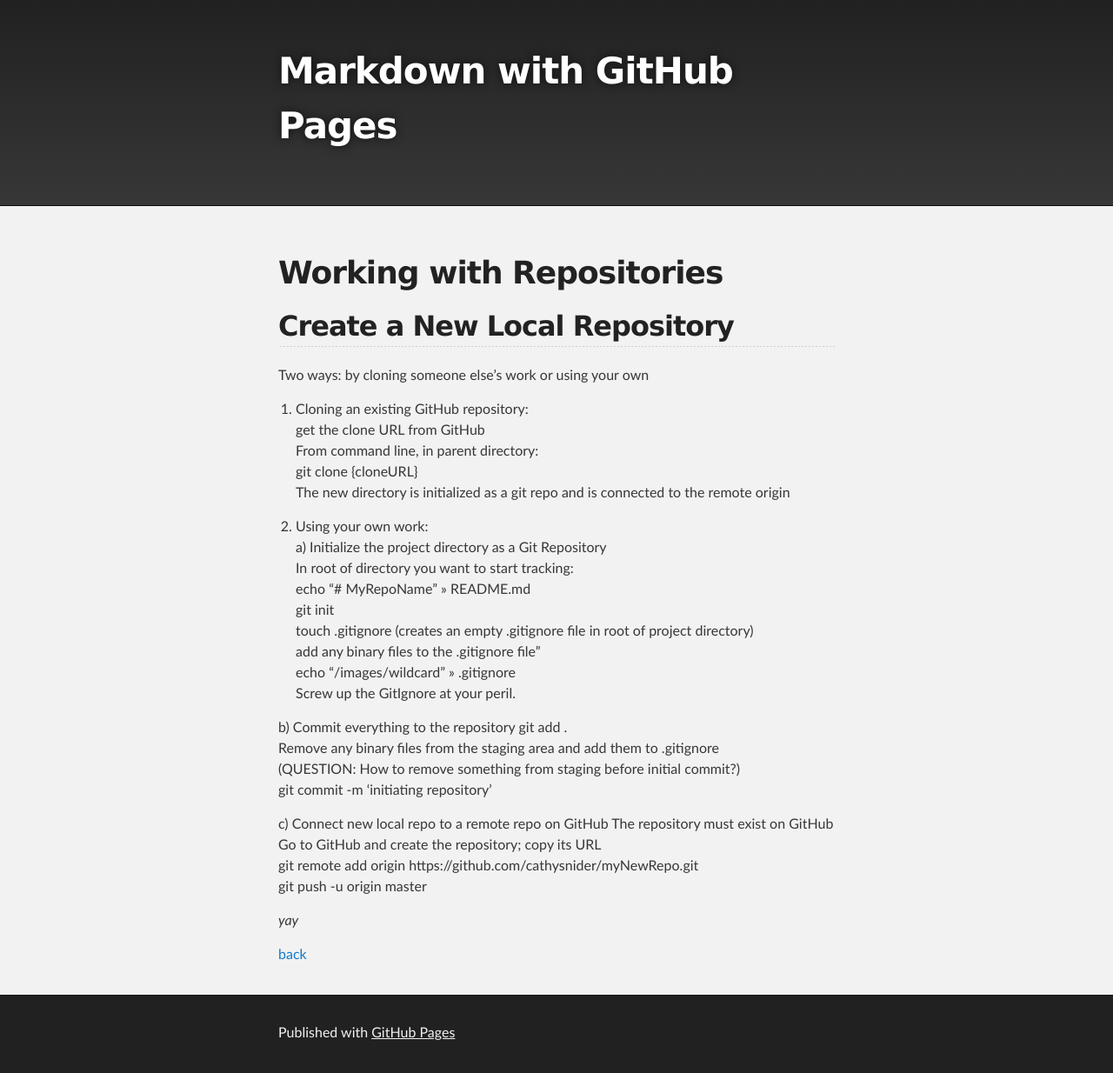
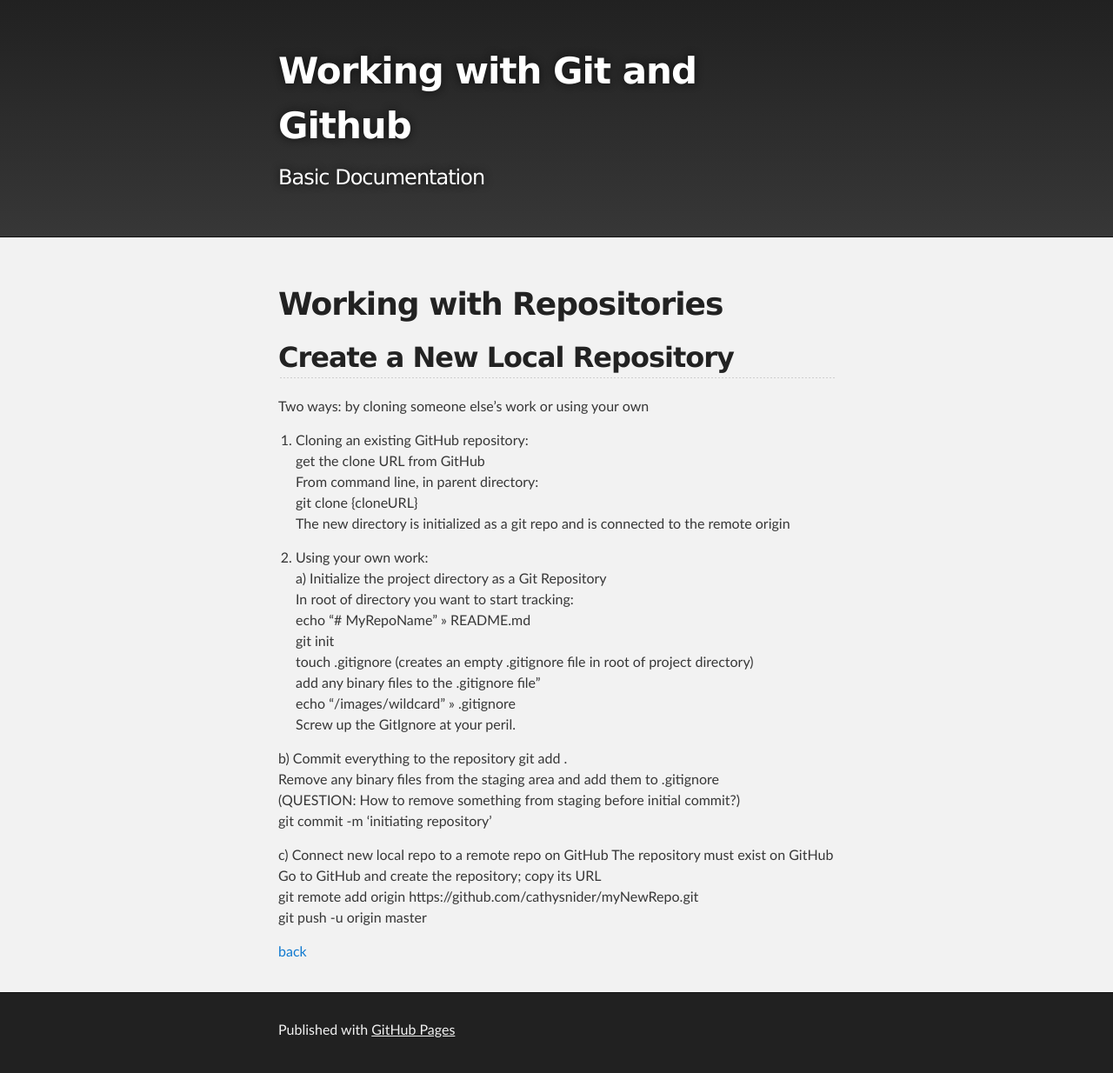
Before and after one commit to cathysnider/cathysnider.github.io, a Jekyll site: the page built from create.md, in a window 1280 px wide. Shown: the whole page at 87% size. Built offline with Jekyll 4.4.1, drawn with Linux system fonts in a browser that asks for light colours; the repository's description, which GitHub fills in, is left out; our own code applies the rules of GitHub Pages for plain Markdown files.

Commit message:
adding config info

```diff
--- a/_config.yml
+++ b/_config.yml
@@ -1,2 +1,3 @@
-title: Markdown with GitHub Pages
+title: Working with Git and Github
+description: Basic Documentation
 theme: jekyll-theme-slate
--- a/_layouts/default.html
+++ b/_layouts/default.html
@@ -6,7 +6,7 @@
     <meta http-equiv="X-UA-Compatible" content="IE=edge">
     <meta name="viewport" content="width=device-width,maximum-scale=2">
     <link rel="stylesheet" type="text/css" media="screen" href="{{ '/assets/css/style.css?v=' | append: site.github.build_revision | relative_url }}">
-
+     <title>{{ page.title }}</title>
 {% seo %}
   </head>
 
@@ -15,19 +15,9 @@
     <!-- HEADER -->
     <div id="header_wrap" class="outer">
         <header class="inner">
-          {% if site.github.is_project_page %}
-            <a id="forkme_banner" href="{{ site.github.repository_url }}">View on GitHub</a>
-          {% endif %}
-
-          <h1 id="project_title">{{ site.title | default: site.github.repository_name }}</h1>
+         <h1 id="project_title">{{ site.title | default: site.github.repository_name }}</h1>
           <h2 id="project_tagline">{{ site.description | default: site.github.project_tagline }}</h2>
 
-          {% if site.show_downloads %}
-            <section id="downloads">
-              <a class="zip_download_link" href="{{ site.github.zip_url }}">Download this project as a .zip file</a>
-              <a class="tar_download_link" href="{{ site.github.tar_url }}">Download this project as a tar.gz file</a>
-            </section>
-          {% endif %}
         </header>
     </div>
 
@@ -41,22 +31,10 @@
     <!-- FOOTER  -->
     <div id="footer_wrap" class="outer">
       <footer class="inner">
-        {% if site.github.is_project_page %}
-        <p class="copyright">{{ site.title | default: site.github.repository_name }} maintained by <a href="{{ site.github.owner_url }}">{{ site.github.owner_name }}</a></p>
-        {% endif %}
+
         <p>Published with <a href="https://pages.github.com">GitHub Pages</a></p>
       </footer>
     </div>
 
-    {% if site.google_analytics %}
-      <script>
-        (function(i,s,o,g,r,a,m){i['GoogleAnalyticsObject']=r;i[r]=i[r]||function(){
-        (i[r].q=i[r].q||[]).push(arguments)},i[r].l=1*new Date();a=s.createElement(o),
-        m=s.getElementsByTagName(o)[0];a.async=1;a.src=g;m.parentNode.insertBefore(a,m)
-        })(window,document,'script','//www.google-analytics.com/analytics.js','ga');
-        ga('create', '{{ site.google_analytics }}', 'auto');
-        ga('send', 'pageview');
-      </script>
-    {% endif %}
   </body>
 </html>
--- a/create.md
+++ b/create.md
@@ -1,4 +1,5 @@
 ---
+title: Working with Repositories
 layout: default
 ---
 
@@ -36,6 +37,4 @@ Go to GitHub and create the repository; copy its URL<br />
 git remote add origin https://github.com/cathysnider/myNewRepo.git<br />
 git push -u origin master<br />
 
-_yay_
-
 [back](./)
```
Also changed, not shown: gitcommands.md (+1 -1 lines), index.md (+1 -0 lines), markdown.md (+2 -1 lines).
